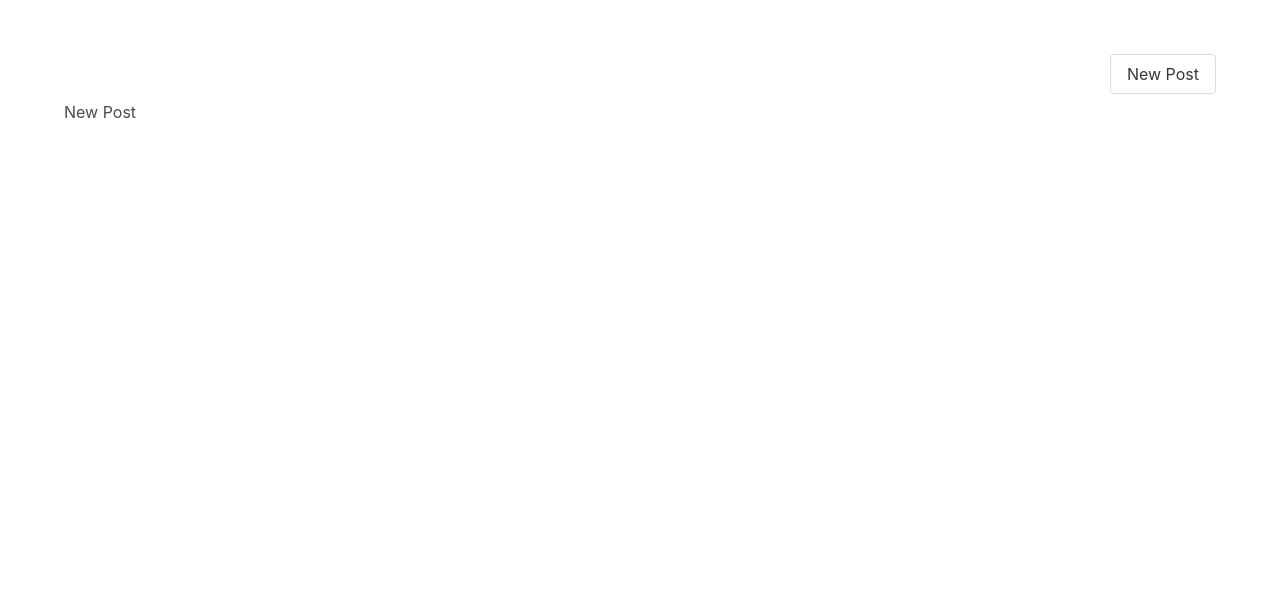
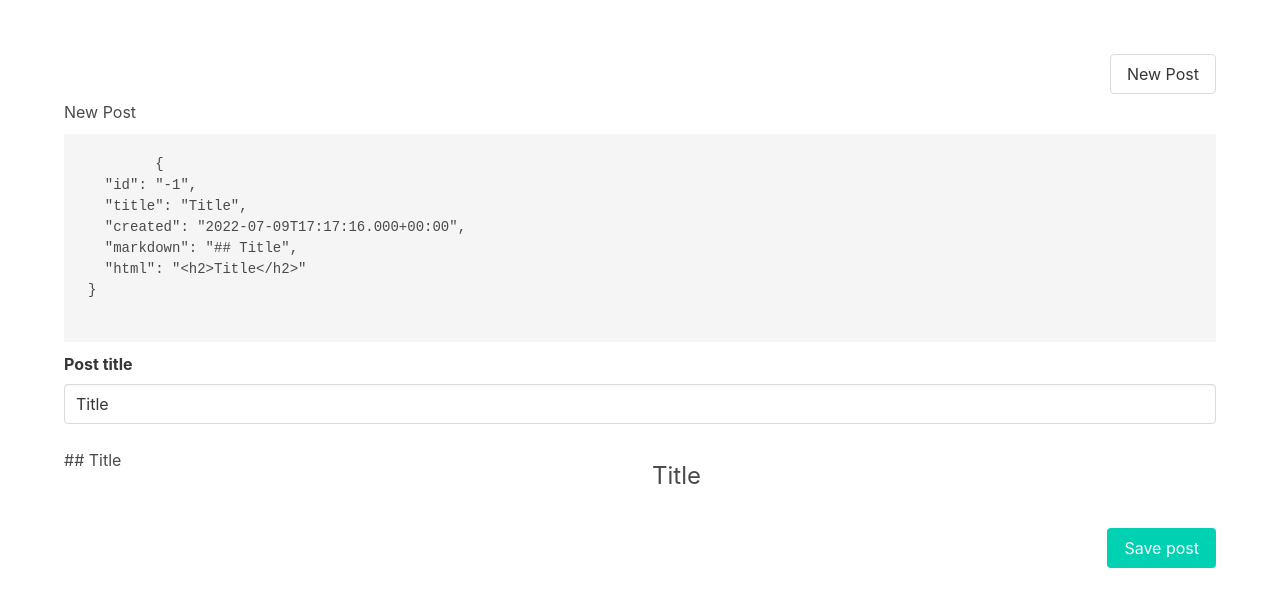
Before and after one commit to webweit-gmbh/udemy-vue-post-app, a Vue app: page /posts/new in a window 1280 px wide. Shown: the top 606 px of the page. Built offline with nearby package versions, Linux system fonts and the light colour scheme.

Commit message:
Adds PostWriter component and ability to save the new post in simple NodeJs "DB"

```diff
--- a/src/App.vue
+++ b/src/App.vue
@@ -14,4 +14,23 @@
 
 <style>
 @import 'https://cdn.jsdelivr.net/npm/bulma@0.9.4/css/bulma.min.css';
+@import "highlight.js/styles/atom-one-dark.css";
+
+ul {
+    list-style: revert !important;
+    list-style-position: inside !important;
+}
+
+h1, h2, h3, h4, h5, h6 {
+    font-size: revert !important;
+    margin: 10px 0 !important;
+}
+
+pre {
+    margin: 10px 0 !important;
+}
+
+p {
+    margin: 10px 0 !important;
+}
 </style>
--- /dev/null
+++ b/src/components/PostWriter.vue
@@ -0,0 +1,117 @@
+<script setup lang="ts">
+import { ref, onMounted, watch, watchEffect } from "vue";
+import { marked } from 'marked';
+import highlightjs from 'highlight.js';
+import debounce from 'lodash/debounce';
+import { useRouter } from 'vue-router';
+
+import { TimelinePost } from '../posts';
+import { usePosts } from '../stores/posts';
+
+const props = defineProps<{
+    post: TimelinePost
+}>();
+
+const postsStore = usePosts();
+const router = useRouter();
+const title = ref(props.post.title);
+const content = ref(props.post.markdown);
+const html = ref('');
+const contentEditable = ref<HTMLDivElement>();
+
+const parseHtml = (markdown: string) => {
+    marked.parse(
+        markdown,
+        {
+            gfm: true,
+            breaks: true,
+            highlight: (code) => {
+                return highlightjs.highlightAuto(code).value
+            }
+        },
+        (err, parseResult) => {
+            html.value = parseResult;
+        }
+    );
+}
+
+watch(
+    content,
+    debounce((newContent) => parseHtml(newContent), 250),
+    { immediate: true }
+);
+
+/* Same effect as "watch" above but implementation below is a bit unintuitive
+watchEffect(() => {
+    marked.parse(content.value, (err, parseResult) => {
+        html.value = parseResult;
+    });
+});
+*/
+
+onMounted(() => {
+    if (!contentEditable.value) {
+        throw new Error('ContentEditable DOM done was not found');
+    }
+
+    contentEditable.value.innerText = content.value;
+});
+
+const handleInput = () => {
+    if (!contentEditable.value) {
+        throw new Error('ContentEditable DOM done was not found');
+    }
+
+    content.value = contentEditable.value.innerText;
+}
+
+const handleClick = async () => {
+    const newPost: TimelinePost = {
+        ...props.post,
+        title: title.value,
+        markdown: content.value,
+        html: html.value
+    }
+
+    await postsStore.createPost(newPost);
+    router.push('/');
+}
+
+/*
+                    v-model="title"
+    is just
+                    :value="title"
+                    @input="event => title = event.target.value"
+ */
+</script>
+
+<template>
+    <div class="columns">
+        <div class="column">
+            <div class="field">
+                <div class="label">Post title</div>
+                <input type="text" class="input" v-model="title" />
+            </div>
+        </div>
+    </div>
+
+    <div class="columns">
+        <div class="column">
+            <div contenteditable ref="contentEditable" @input="handleInput" />
+        </div>
+        <div class="column">
+            <div v-html="html"></div>
+        </div>
+    </div>
+
+    <div class="columns">
+        <div class="column">
+            <button
+                class="button is-primary is-pulled-right"
+                @click="handleClick"
+            >
+                Save post
+            </button>
+        </div>
+    </div>
+</template>
--- a/src/posts.ts
+++ b/src/posts.ts
@@ -4,6 +4,8 @@
     id: string;
     title: string;
     created: string;
+    markdown: string;
+    html: string;
 }
 
 export interface TimelinePost extends Omit<Post, 'created'> {
@@ -14,16 +16,22 @@
     id: '1',
     title: 'Today',
     created: DateTime.now().toISO(),
+    markdown: '',
+    html: ''
 };
 
 export const thisWeek: Post = {
     id: '2',
     title: 'This Week',
     created: DateTime.now().minus({ days: 5 }).toISO(),
+    markdown: '',
+    html: ''
 };
 
 export const thisMonth: Post = {
     id: '3',
     title: 'This Month',
     created: DateTime.now().minus({ weeks: 3 }).toISO(),
+    markdown: '',
+    html: ''
 };
--- a/src/stores/posts.ts
+++ b/src/stores/posts.ts
@@ -2,7 +2,7 @@
 import { defineStore } from 'pinia';
 import { DateTime } from 'luxon';
 
-import { Post, today, thisWeek, thisMonth, TimelinePost } from '../posts';
+import { Post, TimelinePost } from '../posts';
 import { Period } from '../constans';
 
 export interface PostsState {
@@ -48,6 +48,22 @@
 
             this.ids = ids;
             this.all = all;
+        },
+
+        async createPost(timelinePost: TimelinePost) {
+            const post: Post = { ...timelinePost, created: timelinePost.created.toISO() };
+            const body = JSON.stringify(post);
+
+            return window.fetch(
+                "http://localhost:8000/posts",
+                {
+                    method: "POST",
+                    headers: {
+                        "Content-Type": "application/json"
+                    },
+                    body
+                }
+            );
         }
     },
 
--- a/src/views/NewPost.vue
+++ b/src/views/NewPost.vue
@@ -1,3 +1,24 @@
+<script setup lang="ts">
+import { DateTime } from 'luxon';
+
+import PostWriter from '../components/PostWriter.vue';
+import { TimelinePost } from '../posts';
+
+const post: TimelinePost = {
+    id: "-1",
+    title: "Title",
+    created: DateTime.now(),
+    markdown: '## Title',
+    html: '<h2>Title</h2>'
+}
+
+</script>
+
 <template>
     New Post
+    <pre>
+        {{ post }}
+    </pre>
+
+    <PostWriter :post="post" />
 </template>
```
Also changed, not shown: package.json (+7 -0 lines), src/server/index.ts (+14 -2 lines), 1 other file (tests, documents, lock files or other folders).
